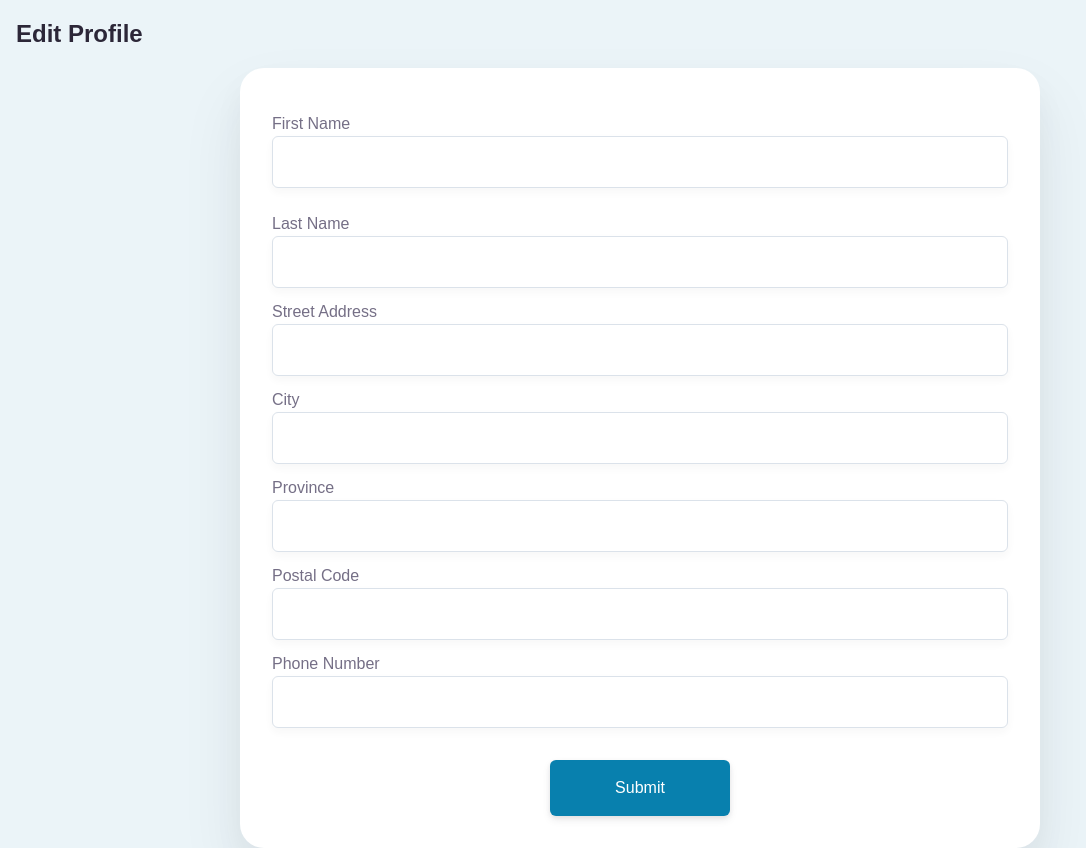
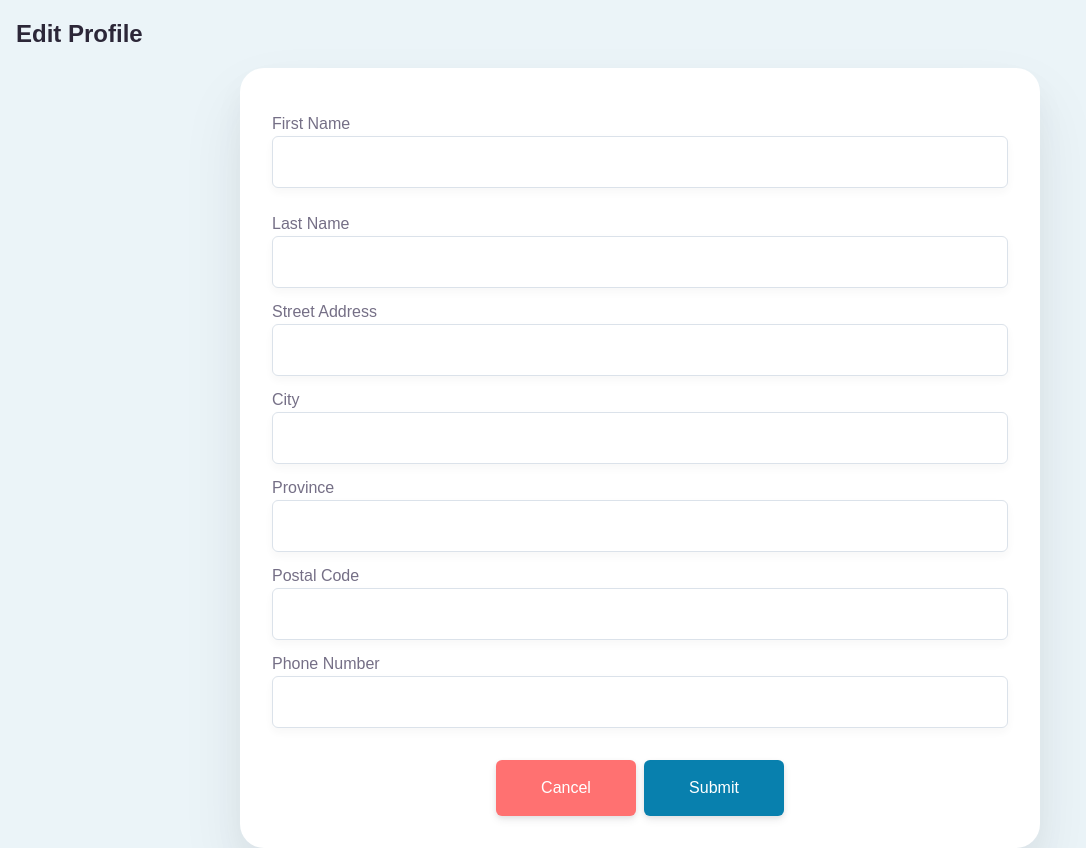
Before and after one commit to Chr728/Compass, a Next.js app in the folder client/: page /editprofile in a window 1280 px wide. Shown: the whole page, without its empty margins (0-1086 px from the left). Built offline with nearby package versions, Linux system fonts and the light colour scheme; no server answers.

Commit message:
#23 Minor fixes

```diff
--- a/client/app/editprofile/page.tsx
+++ b/client/app/editprofile/page.tsx
@@ -4,8 +4,10 @@ import Button from '../components/Button';
 import Input from '../components/Input';
 import Link from 'next/link';
 import { useFormik } from 'formik';
+import { useRouter } from 'next/navigation';
 
 export default function EditProfile() {
+    const router = useRouter();
     const formik = useFormik({
         initialValues: {
             fname: '',
@@ -21,10 +23,22 @@ export default function EditProfile() {
           },
           validate: (values) => {
             let errors: {
+                fname?:string;
+                lname?:string;
                 phone?: string;
                 postalCode?: string;
               } = {};
 
+            if(values.fname){
+              if(!/^[^0-9 ][^\d]*[^0-9 ]$/i.test(values.fname)){
+                errors.fname="Names cannot contain numbers and must not begin or end with a space."
+              }
+            }
+            if(values.lname){
+              if(!/^[^0-9 ][^\d]*[^0-9 ]$/i.test(values.lname)){
+                errors.lname="Names cannot contain numbers and must not begin or end with a space."
+              }
+            }
             if(values.postalCode) {
                 if (!/[A-Z][0-9][A-Z] ?[0-9][A-Z][0-9]$/i.test(values.postalCode)) {
                   errors.postalCode = 'Invalid Postal Code';
@@ -77,6 +91,11 @@ export default function EditProfile() {
                 value={formik.values.fname}
                 onBlur={formik.handleBlur}
               />
+               {formik.touched.fname && formik.errors.fname && (
+                  <p className="text-[16px] text-red font-sans">
+                    {formik.errors.fname}
+                  </p>
+                )}
             </div>
 
             <div className="mt-3">
@@ -96,6 +115,11 @@ export default function EditProfile() {
                 value={formik.values.lname}
                 onBlur={formik.handleBlur}
               />
+              {formik.touched.lname && formik.errors.lname && (
+                  <p className="text-[16px] text-red font-sans">
+                    {formik.errors.lname}
+                  </p>
+                )}
             </div>
 
             <div className="mt-3">
@@ -203,12 +227,19 @@ export default function EditProfile() {
                 )}
               </div>
 
-            <div className="mx-auto">
-                <Button
+            <div className="mx-auto space-x-2">
+              <Button
+                type="button"
+                text="Cancel"
+                style={{ width: '140px', backgroundColor: 'var(--Red, #FF7171)' }}
+                onClick={ () => router.push("/profile")}
+              />
+
+              <Button
                 type="submit"
                 text="Submit"
-                style={{ width: '180px' }}
-                />
+                style={{ width: '140px' }}
+              />
             </div>
 
         </form>
```
Also changed, not shown: 1 other file (tests, documents, lock files or other folders).
